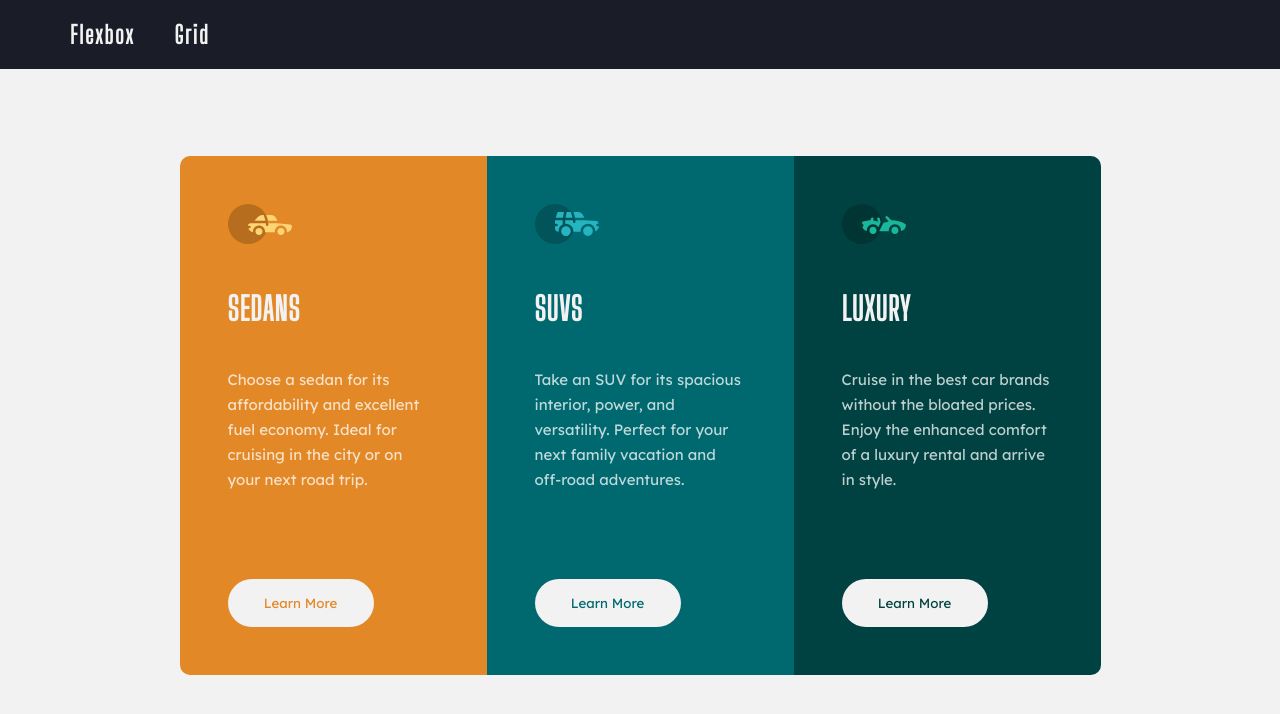
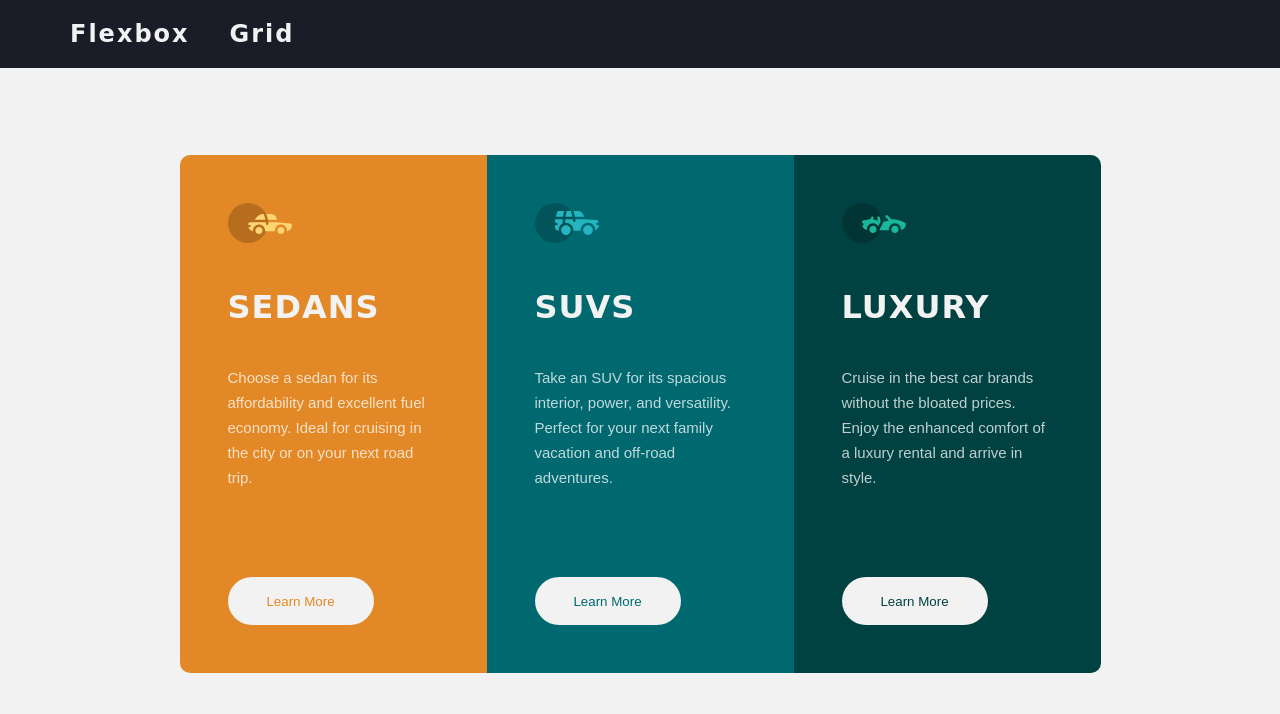
Before and after one commit to Nlemorisacharles/Zuri-CSS-and-Flex, a plain HTML site: page index.html in a window 1280 px wide. Drawn offline with Linux system fonts and the light colour scheme.

Commit message:
Update index.html

```diff
--- a/index.html
+++ b/index.html
@@ -7,8 +7,8 @@
     <title>Flexbox layout</title>
     <link rel="stylesheet" href="Styling.css" type="text/css">
     <!-- Google Fonts -->
-    <link href="https://fonts.googleapis.com/css2?family=Lexend+Deca&display=swap" rel="stylesheet">
-    <link href="https://fonts.googleapis.com/css2?family=Big+Shoulders+Display&display=swap" rel="stylesheet">
+    <link href="https://fonts.googleapis.com/css2?family=Red+Hat+Display:ital,wght@1,600&family=Space+Mono&display=swap" rel="stylesheet">
+   <link href="https://fonts.googleapis.com/css2?family=Red+Hat+Display:ital,wght@1,600&family=Space+Mono&display=swap" rel="stylesheet">
 </head>
 <body id="flex">
     <header>
```
